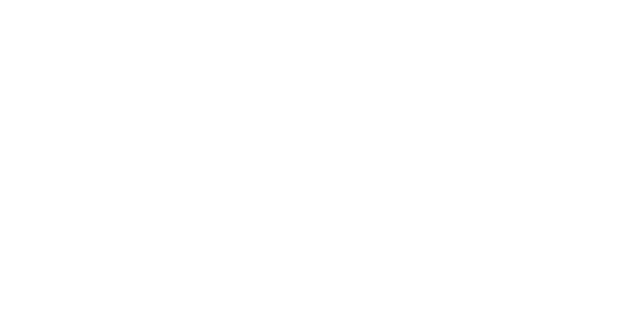
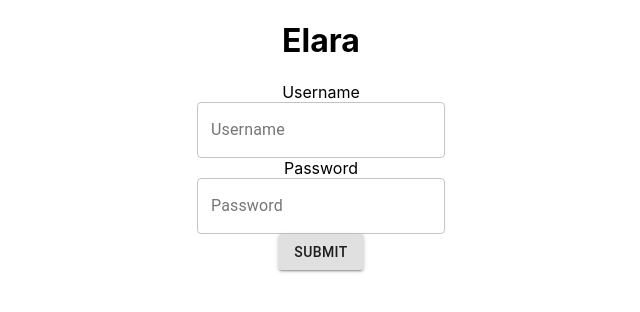
Before and after one commit to abshkbh/elara, a React (Create React App) app: page / in a window 1280 px wide. Shown: the top 312 px of the page, without its empty margins (319-959 px from the left). Built offline with nearby package versions, Linux system fonts and the light colour scheme.

Commit message:
Add Login page

```diff
--- a/package.json
+++ b/package.json
@@ -3,6 +3,10 @@
   "version": "0.1.0",
   "private": true,
   "dependencies": {
+    "@emotion/react": "^11.7.1",
+    "@emotion/styled": "^11.6.0",
+    "@material-ui/core": "^4.12.3",
+    "@mui/material": "^5.2.7",
     "@testing-library/jest-dom": "^5.16.1",
     "@testing-library/react": "^12.1.2",
     "@testing-library/user-event": "^13.5.0",
--- a/src/App.js
+++ b/src/App.js
@@ -1,30 +1,11 @@
 import React from 'react';
-import YouTube from 'react-youtube';
+import Login from './Login.js';
 
-class VideoPlayer extends React.Component {
+
+class App extends React.Component {
   render() {
-    const opts = {
-      height: '390',
-      width: '640',
-      playerVars: {
-        // https://developers.google.com/youtube/player_parameters
-        autoplay: 1,
-      },
-    };
-
-    return <YouTube videoId="2g811Eo7K8U" opts={opts} onReady={this._onReady} />;
-  }
-
-  _onReady(event) {
-    // access to player in all event handlers via event.target
-    event.target.pauseVideo();
+    return <Login />
   }
 }
 
-function App() {
-  return (
-    <VideoPlayer />
-  );
-}
-
 export default App;
--- /dev/null
+++ b/src/Login.css
@@ -0,0 +1,10 @@
+.parent {
+    display: flex;
+    flex-direction: column;
+    align-items: center;
+}
+
+.submit {
+    display: flex;
+    flex-direction: row;
+}
--- /dev/null
+++ b/src/Login.js
@@ -0,0 +1,65 @@
+import React from 'react';
+import TextField from '@material-ui/core/TextField';
+import Button from '@material-ui/core/Button';
+import './Login.css';
+
+const USERNAME_TEXT = "Username"
+const USERNAME_ID = "username"
+const PASSWORD_TEXT = "Password"
+const PASSWORD_ID = "password"
+
+class Login extends React.Component {
+    constructor(props) {
+        super(props)
+        this.state = {
+            user_name: '',
+            user_password: '',
+        }
+
+        this.updateInput = this.updateInput.bind(this)
+        this.handleSubmit = this.handleSubmit.bind(this)
+    }
+
+    updateInput(e) {
+        const value = e.target.value
+        const id = e.target.id
+
+        if (id === USERNAME_ID) {
+            this.setState({
+                user_name: value
+            })
+        } else if (id === PASSWORD_ID) {
+            this.setState({
+                user_password: value
+            })
+        } else {
+            console.log("Unrecognized input field")
+        }
+    }
+
+    handleSubmit() {
+        console.log('handleSubmit')
+    }
+
+    render() {
+        console.log('In Login render')
+        return (
+            <div className="parent">
+                <h1>Elara</h1>
+                <label>{USERNAME_TEXT}</label>
+                <TextField id={USERNAME_ID} label={USERNAME_TEXT}
+                    variant="outlined"
+                    onChange={this.updateInput}
+                    value={this.state.player_name} />
+                <label>{PASSWORD_TEXT}</label>
+                <TextField id={PASSWORD_ID} label={PASSWORD_TEXT} variant="outlined"
+                    onChange={this.updateInput} value={this.state.game_password} />
+                <div className="submit">
+                    <Button variant="contained" onClick={() => this.handleSubmit}>Submit</Button>
+                </div>
+            </div>
+        );
+    }
+}
+
+export default Login;
```
Also changed, not shown: 1 other file (tests, documents, lock files or other folders).
